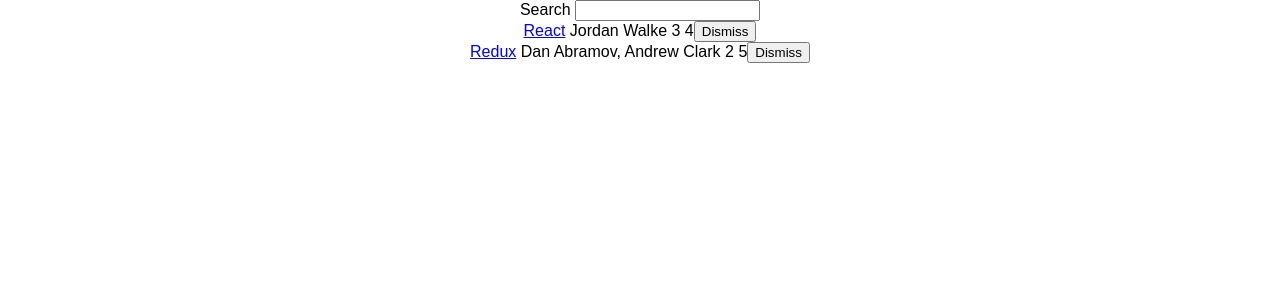
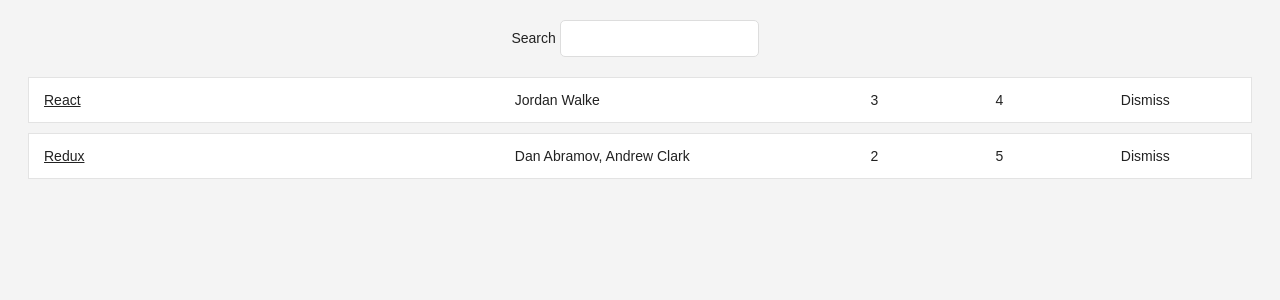
Before and after one commit to chungyichan/hackernews, a React (Create React App) app: page / in a window 1280 px wide. Shown: the top 300 px of the page. Built offline with nearby package versions, Linux system fonts and the light colour scheme.

Commit message:
Commit Capitulo 5

```diff
--- a/docker-compose.yml
+++ b/docker-compose.yml
@@ -14,4 +14,3 @@
       - '3000:3000'
     environment:
       - NODE_ENV=development
-    network_mode: "host"
--- a/src/App.css
+++ b/src/App.css
@@ -1,28 +1,58 @@
-.App {
+.page {
+  margin: 20px;
+}
+
+.interactions {
   text-align: center;
 }
 
-.App-logo {
-  animation: App-logo-spin infinite 20s linear;
-  height: 80px;
+.table {
+  margin: 20px 0;
 }
 
-.App-header {
-  background-color: #222;
-  height: 150px;
-  padding: 20px;
-  color: white;
+.table-header {
+  display: flex;
+  line-height: 24px;
+  font-size: 16px;
+  padding: 0 10px;
+  justify-content: space-between;
 }
 
-.App-title {
-  font-size: 1.5em;
+.table-empty {
+  margin: 200px;
+  text-align: center;
+  font-size: 16px;
 }
 
-.App-intro {
-  font-size: large;
+.table-row {
+  display: flex;
+  line-height: 24px;
+  white-space: nowrap;
+  margin: 10px 0;
+  padding: 10px;
+  background: #ffffff;
+  border: 1px solid #e3e3e3;
 }
 
-@keyframes App-logo-spin {
-  from { transform: rotate(0deg); }
-  to { transform: rotate(360deg); }
+.table-header > span {
+  overflow: hidden;
+  text-overflow: ellipsis;
+  padding: 0 5px;
 }
+
+.table-row > span {
+  overflow: hidden;
+  text-overflow: ellipsis;
+  padding: 0 5px;
+}
+
+.button-inline {
+  border-width: 0;
+  background: transparent;
+  color:inherit;
+  text-align: inherit;
+  -webkit-font-smoothing: inherit;
+  padding: 0;
+  font-size: inherit;
+  cursor: pointer;
+}
--- a/src/App.js
+++ b/src/App.js
@@ -20,14 +20,17 @@
   },
 ];
 
-/*function isSearched(searchTerm) {
-    return function(item) {
-        return item.title.toLowerCase().includes(searchTerm.toLowerCase());
-    }
-}*/
+const largeColumn ={
+  width: '40%'
+};
+const midColumn = {
+  width: '30%'
+};
+const smallColumn = {
+  width: '10%'
+};
 
 const isSearched = searchTerm => item => item.title.toLowerCase().includes(searchTerm.toLowerCase());
-
 
 class App extends Component {
   constructor(props){
@@ -50,13 +53,15 @@
   render() {
     const {searchTerm, list} = this.state;
     return (
-      <div className="App">
+      <div className="page">
+        <div className="interactions">
           <Search
             value={searchTerm}
             onChange={this.onSearchChange}
             >
             Search
           </Search>
+        </div>
         <Table
           list={list}
           pattern={searchTerm}
@@ -67,34 +72,29 @@
   }
 }
 
-class Search extends Component {
-  render() {
-    const {value,onChange, children} = this.props;
+const Search = ({value, onChange, children}) => {
   return (
     <form>
       {children} <input
         type="text"
         value={value}
-          onChange={onChange}
+        onChange = {onChange}
       />
     </form>
   );
 }
-}
 
-class Table extends Component {
-  render() {
-    const {list,pattern,onDismiss} = this.props;
+const Table = ({list, pattern,onDismiss}) => {
     return (
-      <div>
+      <div className="table">
         {list.filter(isSearched(pattern)).map(item =>
-          <div key={item.objectID}>
-            <span> <a href={item.url}>{item.title}</a></span>
-            <span> {item.author}</span>
-            <span> {item.num_comments}</span>
-            <span> {item.points}</span>
-            <span>
-              <Button onClick={() => onDismiss(item.objectID)}>
+          <div key={item.objectID} className="table-row">
+            <span style={largeColumn}> <a href={item.url}>{item.title}</a></span>
+            <span style={midColumn}> {item.author}</span>
+            <span style={smallColumn}> {item.num_comments}</span>
+            <span style={smallColumn}> {item.points}</span>
+            <span style={smallColumn}>
+              <Button onClick={() => onDismiss(item.objectID)} className="button-inline">
                 Dismiss
               </Button>
             </span>
@@ -103,15 +103,8 @@
       </div>
     );
 }
-}
 
-class Button extends Component {
-  render() {
-    const {
-      onClick,
-      className ='',
-      children,
-    } = this.props;
+const Button = ({onClick, className='',children}) => {
     return (
       <button
         onClick={onClick}
@@ -121,7 +114,6 @@
         {children}
       </button>
     );
-  }
 }
 
 class Developer {
--- a/src/index.css
+++ b/src/index.css
@@ -1,5 +1,43 @@
 body {
+  color: #222;
+  background: #f4f4f4;
+  font: 400 14px  CoreSans, Arial, sans-serif;
+}
+
+a {
+  color: #222;
+}
+
+a:hover {
+  text-decoration: underline;
+}
+
+ul, li {
+  list-style: none;
+  padding: 0;
   margin: 0;
-  padding: 0;
-  font-family: sans-serif;
 }
+
+input {
+  padding: 10px;
+  border-radius: 5px;
+  outline: none;
+  margin-right: 10px;
+  border: 1px solid #dddddd;
+}
+
+button {
+  padding: 10px;
+  border-radius: 5px;
+  border: 1px solid #dddddd;
+  background: transparent;
+  color: #808080;
+  cursor:pointer;
+}
+button:hover {
+  color: #222;
+}
+
+*:focus {
+  outline: none;
+}
```
Lines whose indentation alone changed are shown as unchanged.
